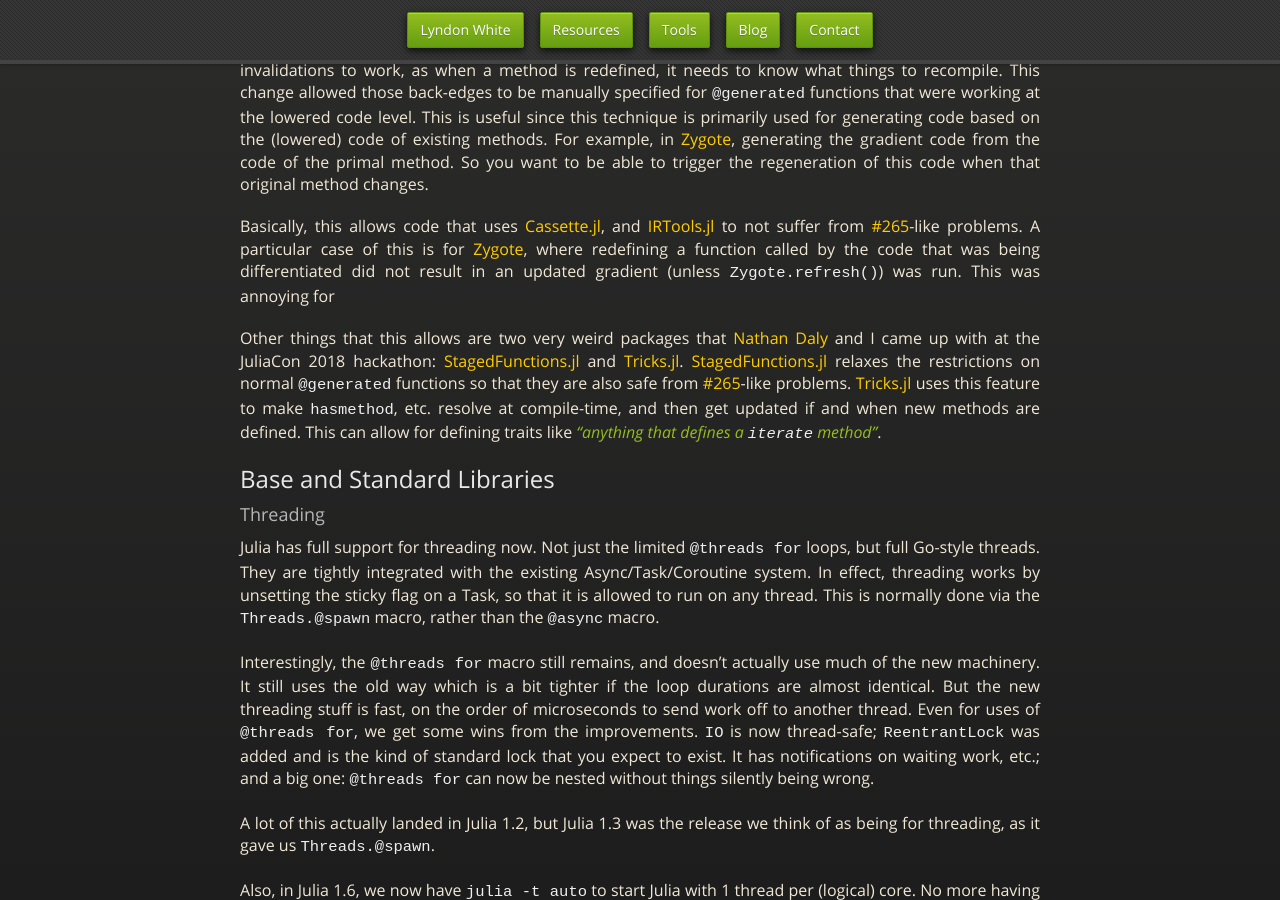
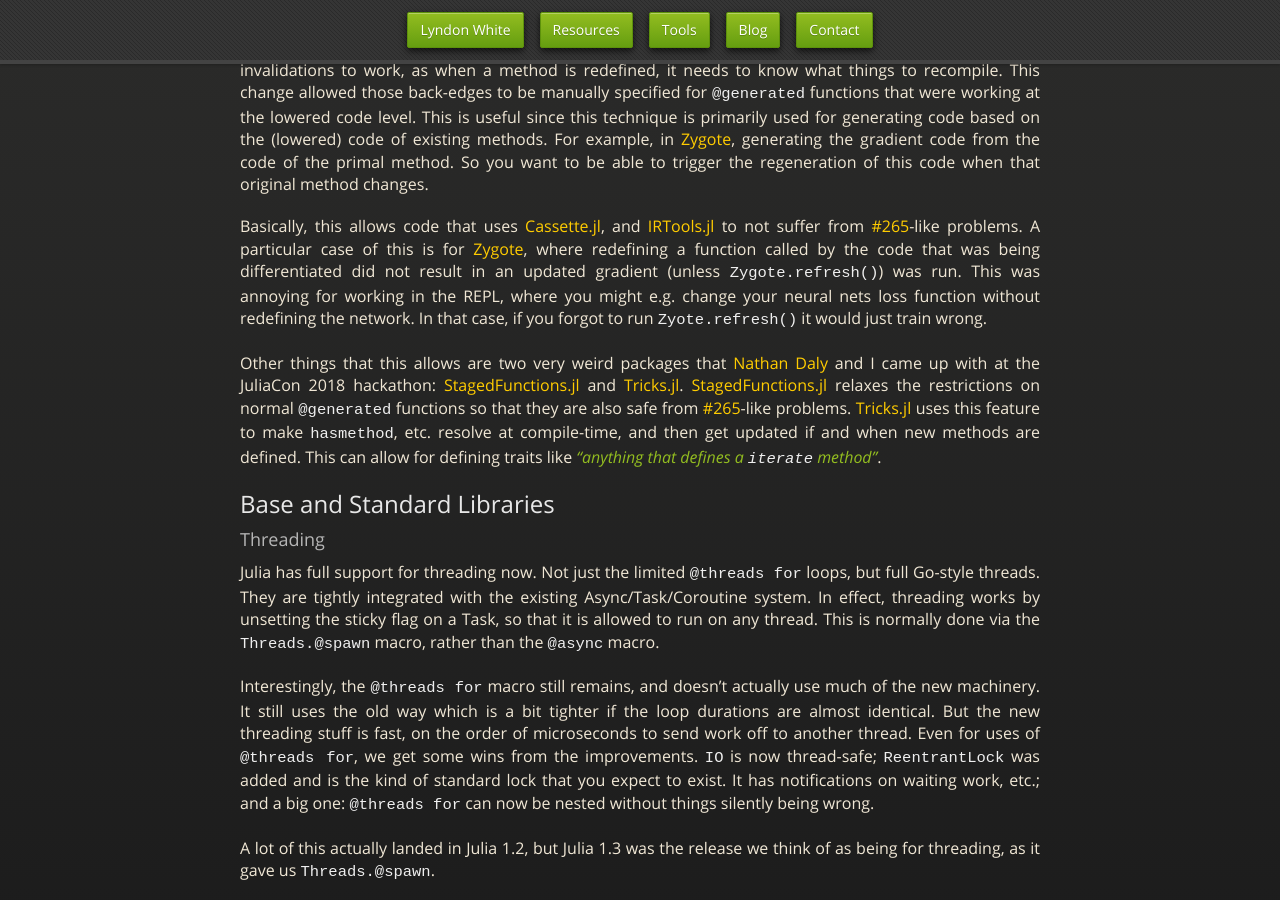
Before and after one commit to oxinabox/oxinabox.github.io, a Jekyll site: the page built from _posts/2021-01-09-Julia-1.6-what-has-changed-since-1.0.md, in a window 1280 px wide and 900 px high, scrolled down 13451 px. Built offline with Jekyll 4.4.1, drawn with Linux system fonts in a browser that asks for light colours; nearby versions of some CDN libraries; some web fonts are replaced.

Commit message:
Update _posts/2021-01-09-Julia-1.6-what-has-changed-since-1.0.md

```diff
--- a/_posts/2021-01-09-Julia-1.6-what-has-changed-since-1.0.md
+++ b/_posts/2021-01-09-Julia-1.6-what-has-changed-since-1.0.md
@@ -471,7 +471,8 @@
 
 Basically, this allows code that uses [Cassette.jl](https://github.com/JuliaLabs/Cassette.jl), and [IRTools.jl](https://github.com/MikeInnes/IRTools.jl) to not suffer from [#265](https://github.com/JuliaLang/julia/issues/265)-like problems.
 A particular case of this is for [Zygote](https://github.com/FluxML/Zygote.jl), where redefining a function called by the code that was being differentiated did not result in an updated gradient (unless `Zygote.refresh()`) was run.
-This was annoying for
+This was annoying for working in the REPL, where you might e.g. change your neural nets loss function without redefining the network.
+In that case, if you forgot to run `Zyote.refresh()` it would just train wrong.
 
 Other things that this allows are two very weird packages that [Nathan Daly](https://github.com/NHDaly) and I came up with at the JuliaCon 2018 hackathon: [StagedFunctions.jl](https://github.com/NHDaly/StagedFunctions.jl) and [Tricks.jl](https://github.com/oxinabox/Tricks.jl/).
 [StagedFunctions.jl](https://github.com/NHDaly/StagedFunctions.jl) relaxes the restrictions on normal `@generated` functions so that they are also safe from [#265](https://github.com/JuliaLang/julia/issues/265)-like problems.
```
